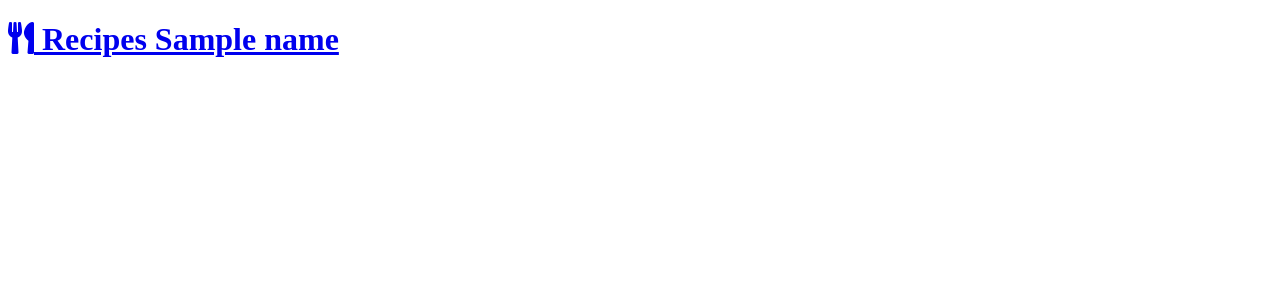
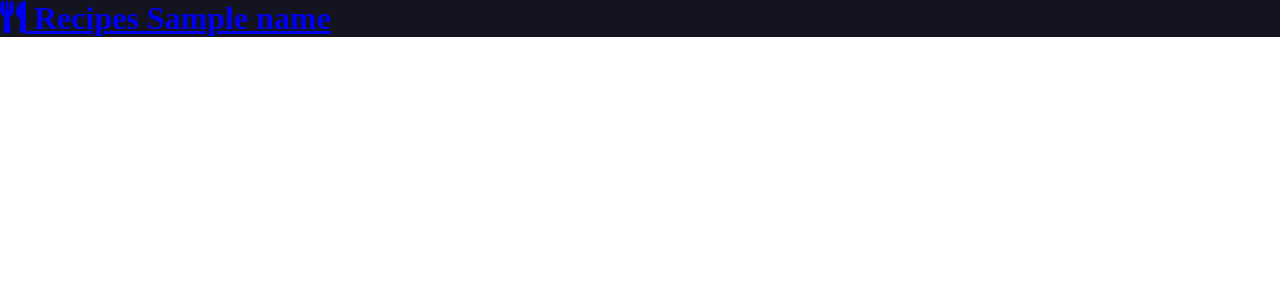
Before and after one commit to rodriggotux/django, a Python web app: template recipes/templates/recipes/pages/home.html in a window 1280 px wide. Shown: the top 300 px of the page. Run offline with Jinja, Linux system fonts and the light colour scheme; the template is opened without the code that fills it: most values are stand-ins (such as "Sample title", 1, 10 or a date in 2020).

Commit message:
erro na estilizacao do main-head container

```diff
--- a/recipes/templates/recipes/pages/home.html
+++ b/recipes/templates/recipes/pages/home.html
@@ -2,7 +2,7 @@
 
  <body>
     <header class="main-header-container">
-      <div class="main-header">
+      <div class="main-header container">
           <h1>
               <a href="/">
 		<i class="fas fa-utensils logo-icon"></i>
--- a/recipes/templates/recipes/partials/head.html
+++ b/recipes/templates/recipes/partials/head.html
@@ -7,4 +7,30 @@
     <link rel="stylesheet" href="https://cdnjs.cloudflare.com/ajax/libs/font-awesome/5.15.4/css/fontawesome.min.css" integrity="sha512-P9vJUXK+LyvAzj8otTOKzdfF1F3UYVl13+F8Fof8/2QNb8Twd6Vb+VD52I7+87tex9UXxnzPgWA3rH96RExA7A==" crossorigin="anonymous" referrerpolicy="no-referrer" />
     <link rel="stylesheet" href="https://cdnjs.cloudflare.com/ajax/libs/font-awesome/5.15.4/css/brands.min.css" integrity="sha512-sVSECYdnRMezwuq5uAjKQJEcu2wybeAPjU4VJQ9pCRcCY4pIpIw4YMHIOQ0CypfwHRvdSPbH++dA3O4Hihm/LQ==" crossorigin="anonymous" referrerpolicy="no-referrer" />
     <link rel="stylesheet" href="https://cdnjs.cloudflare.com/ajax/libs/font-awesome/5.15.4/css/solid.min.css" integrity="sha512-tk4nGrLxft4l30r9ETuejLU0a3d7LwMzj0eXjzc16JQj+5U1IeVoCuGLObRDc3+eQMUcEQY1RIDPGvuA7SNQ2w==" crossorigin="anonymous" referrerpolicy="no-referrer" />
+
+    <style>
+        * {
+          margin: 0;
+          padding: 0;
+          box-sizing: border-box;
+        }
+
+        html {
+            font-size: 62.5%;
+        }
+
+        body {
+            font-size: 1.6rem;
+        }
+
+        .main-header-container {
+            background: #13141f;
+        }
+
+        .container {
+           max-width: 144rem;
+           backgorund: #fff;
+        }
+    </style>
+
   </head>
```
